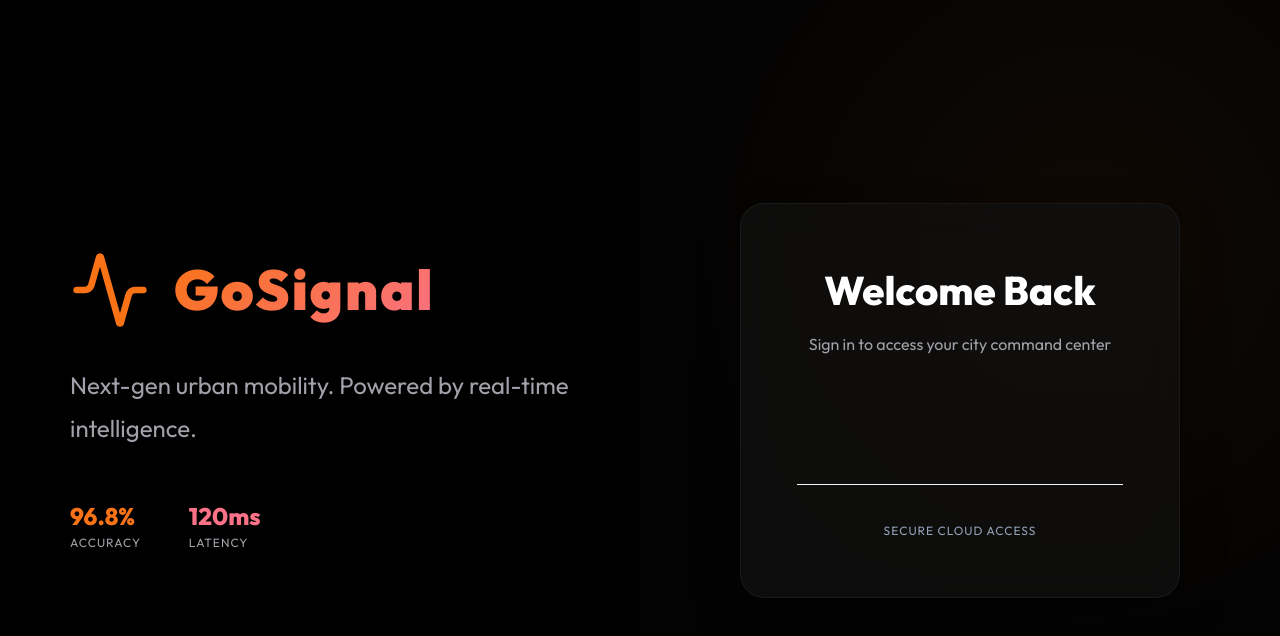
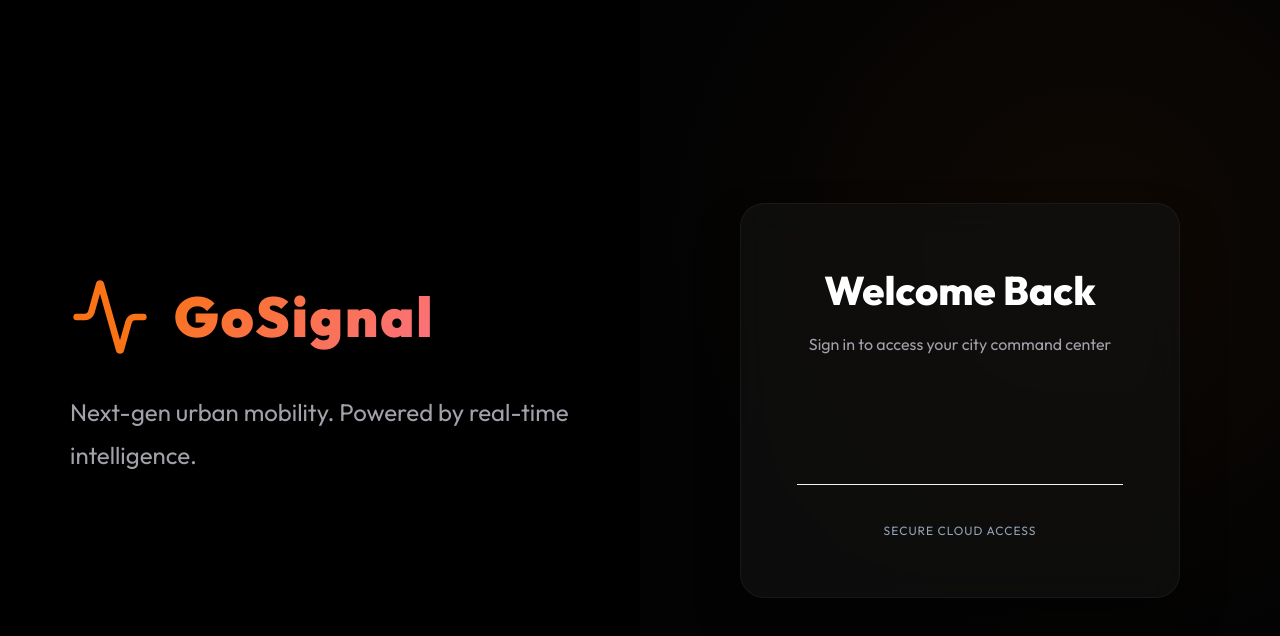
Before and after one commit to AmanS112004/TMS, a React app in the folder frontend/: page / in a window 1280 px wide. Shown: the top 636 px of the page. Built offline with nearby package versions, Linux system fonts and the light colour scheme; the HTML template or start-up script is replaced by a standard one.

Commit message:
Changed ui

```diff
--- a/frontend/src/components/Login.jsx
+++ b/frontend/src/components/Login.jsx
@@ -24,16 +24,6 @@ const Login = ({ onSuccess, onFailure }) => {
           <p className="tagline" style={{ color: 'var(--text-secondary)', fontSize: '1.5rem' }}>
             Next-gen urban mobility. Powered by real-time intelligence.
           </p>
-          <div className="platform-stats">
-            <div className="stat-item">
-              <span style={{ color: 'var(--accent-primary)' }}>96.8%</span>
-              <label>Accuracy</label>
-            </div>
-            <div className="stat-item">
-              <span style={{ color: 'var(--accent-secondary)' }}>120ms</span>
-              <label>Latency</label>
-            </div>
-          </div>
         </motion.div>
       </div>
 
```
